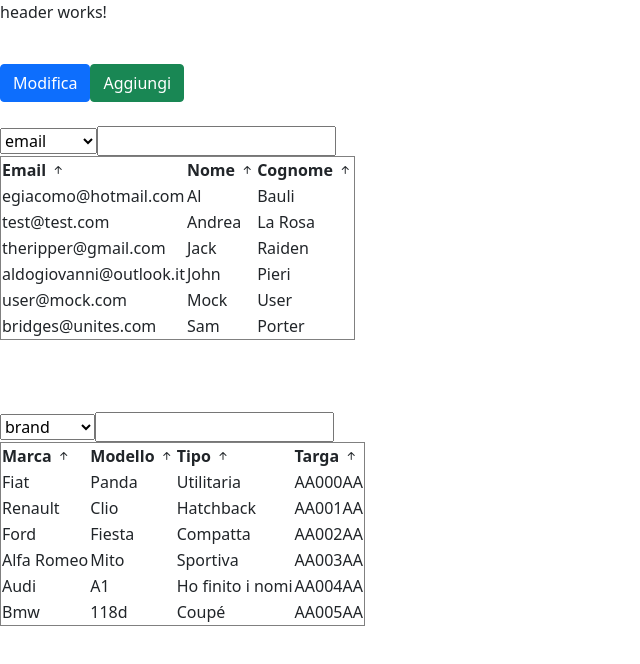
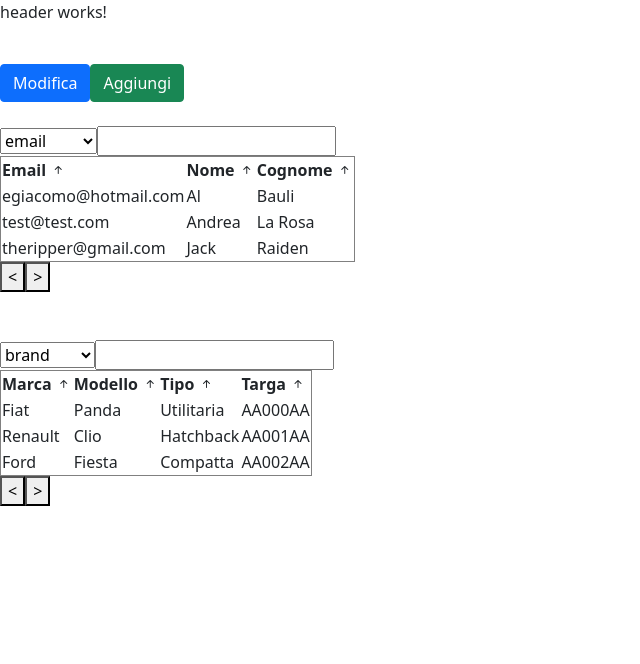
Before and after one commit to Andrea-LaRoss/RentalKarsAngular, an Angular app: page / in a window 1280 px wide. Shown: the top 664 px of the page, without its empty margins (0-640 px from the left). Built offline with nearby package versions, Linux system fonts and the light colour scheme.

Commit message:
Da sistemare

```diff
--- a/src/app/table-template/table-template.component.html
+++ b/src/app/table-template/table-template.component.html
@@ -14,3 +14,5 @@
     <td *ngFor="let h of tableConfig.headers">{{d[h.key]}}</td>
   </tr>
 </table>
+<button type="button" (click)="data = prevPage(data, tableConfig.pagination.itemPerPage)"> < </button>
+<button type="button" (click)="data = nextPage(data, tableConfig.pagination.itemPerPage)"> > </button>
--- a/src/app/table-template/table-template.component.ts
+++ b/src/app/table-template/table-template.component.ts
@@ -21,6 +21,7 @@ export class TableTemplateComponent implements OnInit {
   ngOnInit(): void {
     this.changeOrder(this.data, this.tableConfig.order.defaultColumn, this.tableConfig.order.orderType);
     this.backupData = this.data;
+    this.data = this.backupData.slice(0,this.tableConfig.pagination.itemPerPage);
   }
 
   changeOrder(list: any[], key: string, orderType: string): void {
@@ -72,4 +73,19 @@ export class TableTemplateComponent implements OnInit {
     }
   }
 
+  changePagination(list: any[], itemsPerPage: number): any[] {
+    list = this.backupData.slice(0,itemsPerPage);
+    return list;
+  }
+
+  nextPage(list: any[], itemsPerPage: number): any [] {
+    list = this.backupData.slice(itemsPerPage, itemsPerPage + itemsPerPage);
+    return list;
+  }
+
+  prevPage(list: any[], itemsPerPage: number): any[] {
+    list = this.backupData.slice(itemsPerPage - itemsPerPage, itemsPerPage);
+    return list;
+  }
+
 }
```
